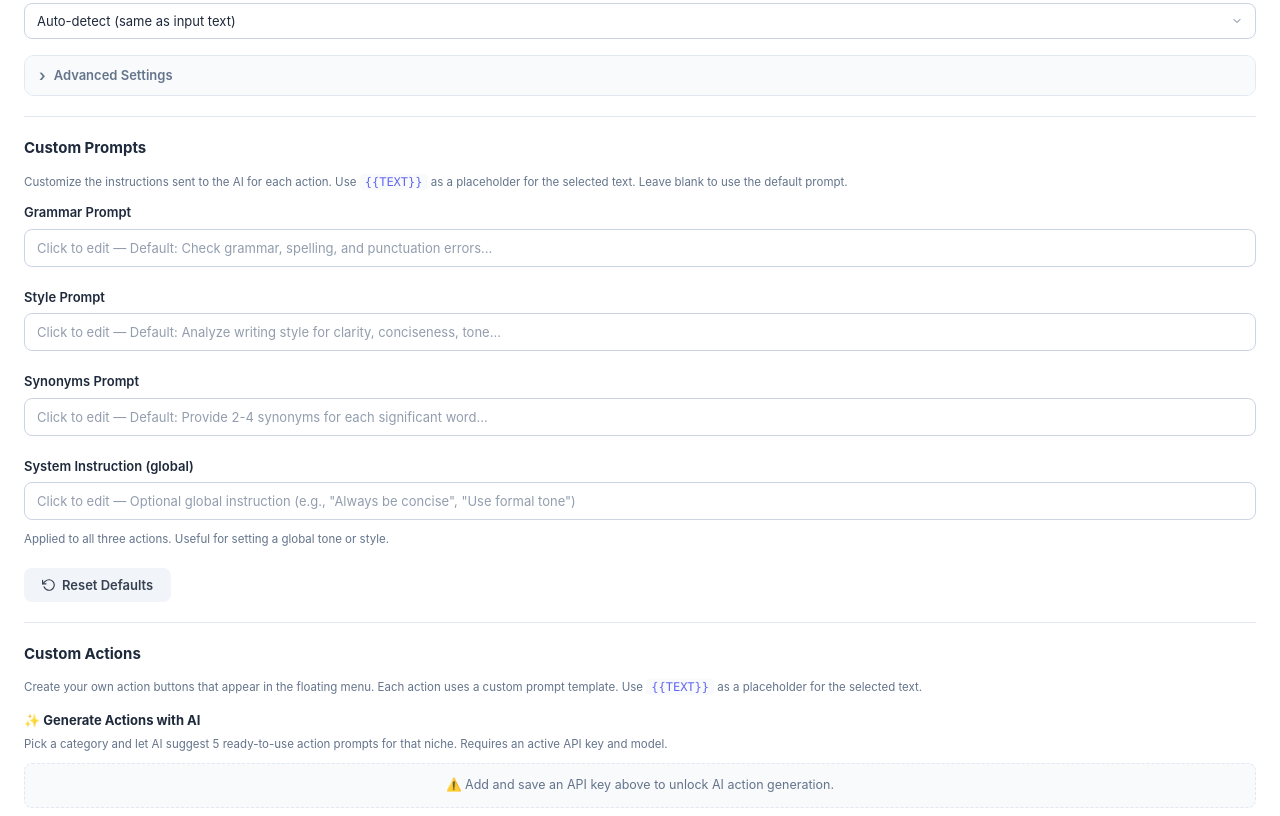
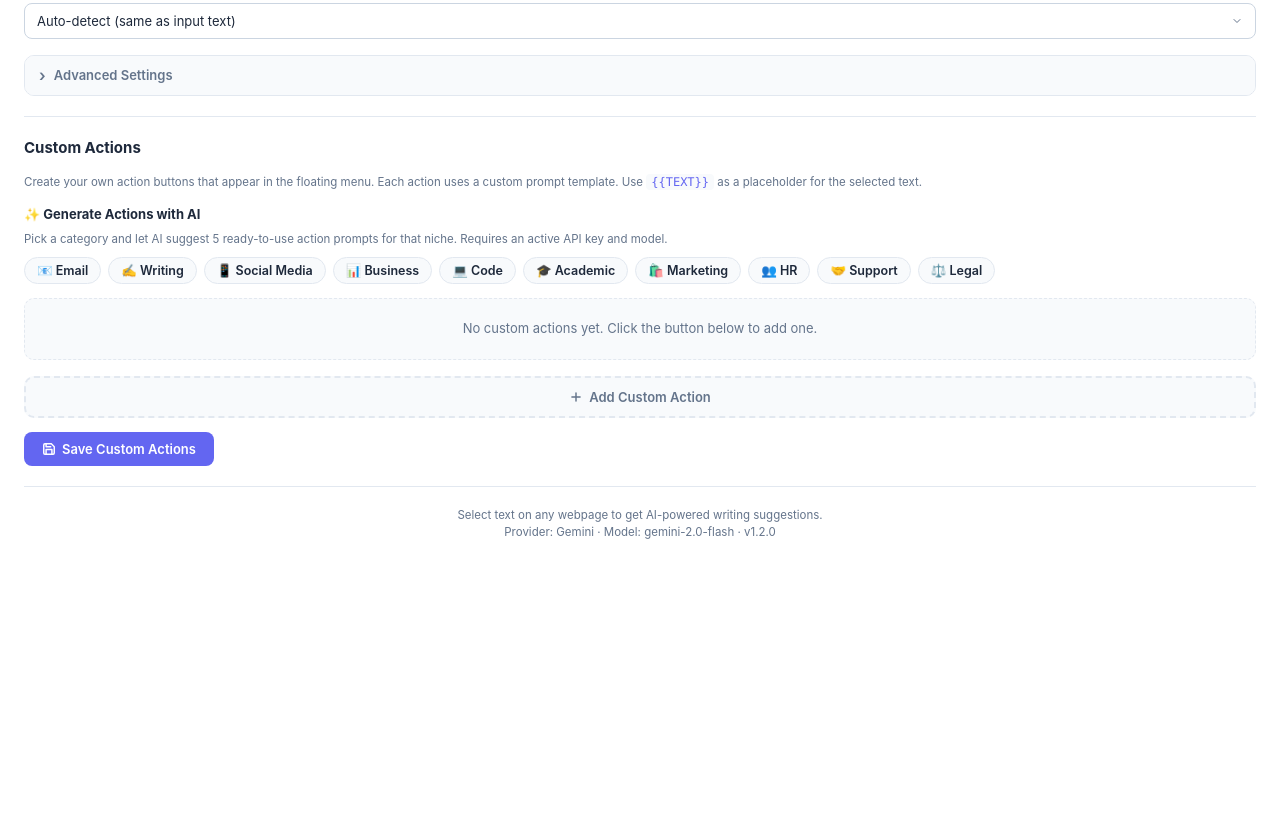
Before and after one commit to AgustinDipolito/ai-writing-assistant, a browser extension: page options.html in a window 1280 px wide. Shown: the part 404-1220 px from the top of the page. After the commit the page ends 969 px from the top, so only its background shows below. Drawn offline with Linux system fonts and the light colour scheme.

Commit message:
remove base proptms

```diff
--- a/options.html
+++ b/options.html
@@ -1018,60 +1018,6 @@
 
     <div class="divider"></div>
 
-    <h2 class="section-title">Custom Prompts</h2>
-    <p class="hint" style="margin-bottom: 12px;">
-        Customize the instructions sent to the AI for each action. Use <code>{{TEXT}}</code> as a placeholder for the
-        selected text.
-        Leave blank to use the default prompt.
-    </p>
-
-    <div class="form-group">
-        <label for="promptGrammar">Grammar Prompt</label>
-        <textarea id="promptGrammar" rows="1" class="collapsible"
-            placeholder="Click to edit — Default: Check grammar, spelling, and punctuation errors..."></textarea>
-    </div>
-
-    <div class="form-group">
-        <label for="promptStyle">Style Prompt</label>
-        <textarea id="promptStyle" rows="1" class="collapsible"
-            placeholder="Click to edit — Default: Analyze writing style for clarity, conciseness, tone..."></textarea>
-    </div>
-
-    <div class="form-group">
-        <label for="promptSynonyms">Synonyms Prompt</label>
-        <textarea id="promptSynonyms" rows="1" class="collapsible"
-            placeholder="Click to edit — Default: Provide 2-4 synonyms for each significant word..."></textarea>
-    </div>
-
-    <div class="form-group">
-        <label for="systemInstruction">System Instruction (global)</label>
-        <textarea id="systemInstruction" rows="1" class="collapsible"
-            placeholder="Click to edit — Optional global instruction (e.g., &quot;Always be concise&quot;, &quot;Use formal tone&quot;)"></textarea>
-        <p class="hint">Applied to all three actions. Useful for setting a global tone or style.</p>
-    </div>
-
-    <div class="btn-row">
-        <button class="btn-secondary" id="resetConfig">
-            <svg width="14" height="14" viewBox="0 0 24 24" fill="none" stroke="currentColor" stroke-width="2"
-                stroke-linecap="round" stroke-linejoin="round">
-                <polyline points="1 4 1 10 7 10" />
-                <path d="M3.51 15a9 9 0 1 0 2.13-9.36L1 10" />
-            </svg>
-            Reset Defaults
-        </button>
-        <span class="auto-save-badge" id="configAutoSave">
-            <svg width="12" height="12" viewBox="0 0 24 24" fill="none" stroke="currentColor" stroke-width="2.5"
-                stroke-linecap="round" stroke-linejoin="round">
-                <polyline points="20 6 9 17 4 12" />
-            </svg>
-            Saved
-        </span>
-    </div>
-
-    <div class="status" id="configStatus"></div>
-
-    <div class="divider"></div>
-
     <!-- ===== Custom Actions ===== -->
     <h2 class="section-title">Custom Actions</h2>
     <p class="hint" style="margin-bottom: 14px;">
```
